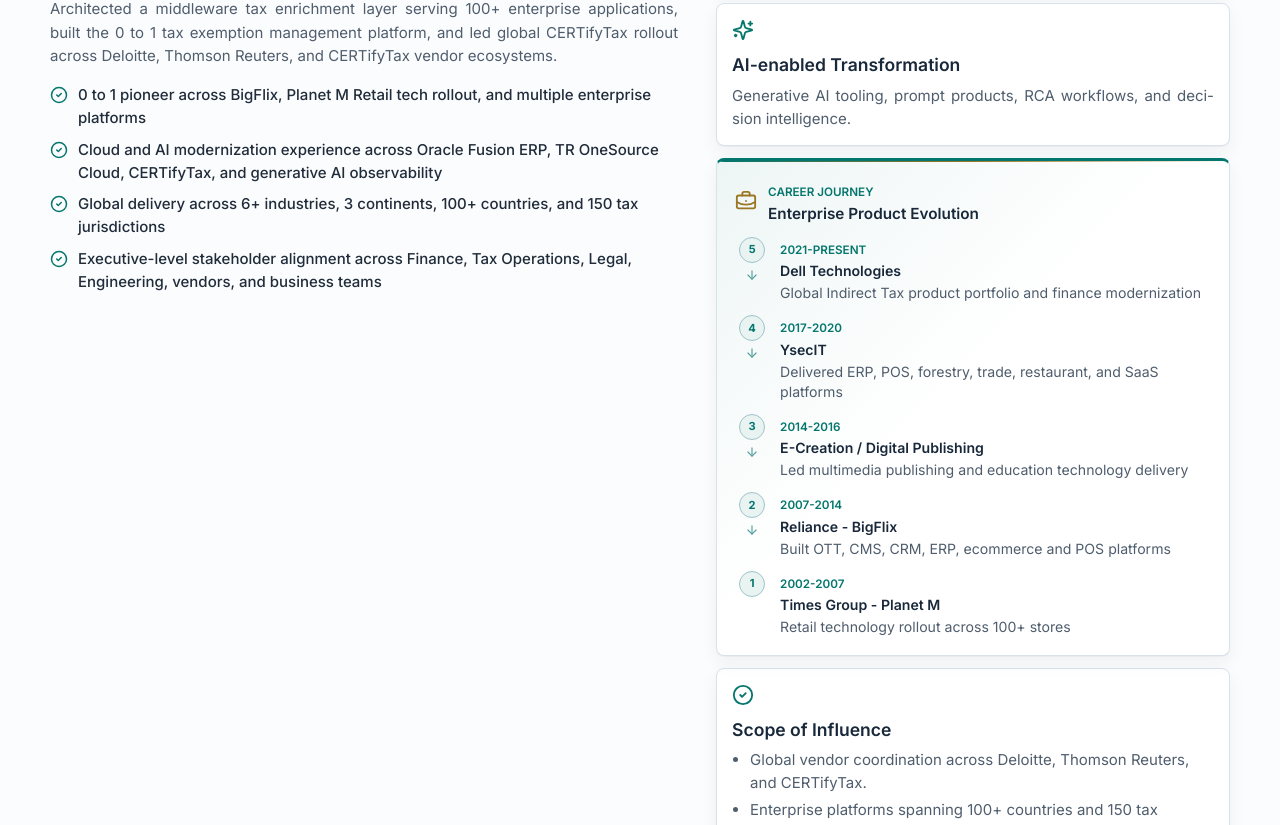
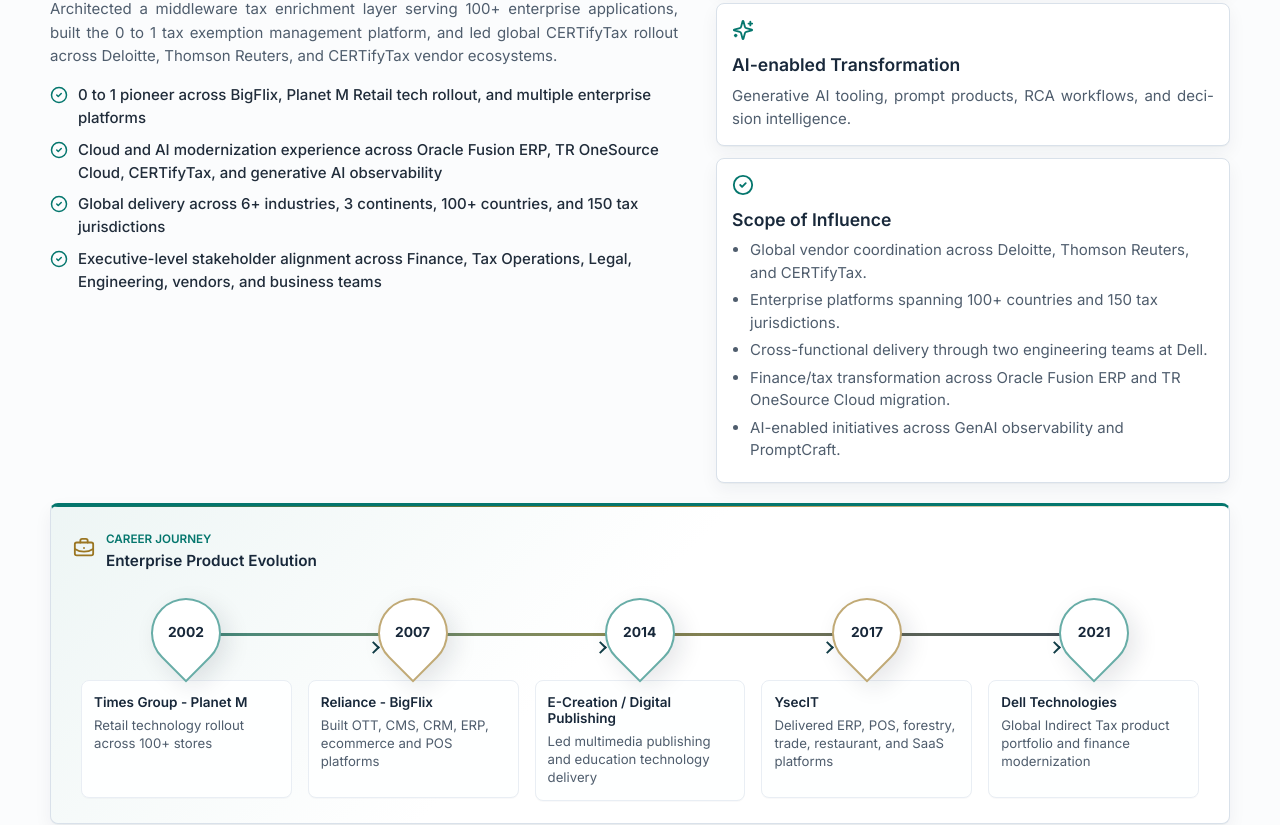
Before and after one commit to vijayshagunkumar/vijayshagunkumar.github.io, a React (Vite) app: page / in a window 1280 px wide. Shown: the part 1115-1940 px from the top of the page. Built offline with nearby package versions, Linux system fonts and the light colour scheme.

Commit message:
Add horizontal career journey timeline

```diff
--- a/src/components/About.tsx
+++ b/src/components/About.tsx
@@ -1,4 +1,4 @@
-import { ArrowDown, BriefcaseBusiness, CheckCircle2, Globe2, Layers3, Sparkles } from "lucide-react";
+import { BriefcaseBusiness, CheckCircle2, Globe2, Layers3, Sparkles } from "lucide-react";
 import { journey, profile, scopeOfInfluence } from "../data/profile";
 import { SectionHeader } from "./SectionHeader";
 
@@ -9,8 +9,6 @@
 ];
 
 export function About() {
-  const descendingJourney = [...journey].reverse();
-
   return (
     <section id="about" className="section">
       <div className="wrap two-column">
@@ -37,30 +35,6 @@
               <p>{card.body}</p>
             </article>
           ))}
-          <div className="timeline-card journey-card">
-            <div className="journey-card-head">
-              <BriefcaseBusiness size={22} />
-              <div>
-                <span>Career Journey</span>
-                <h3>Enterprise Product Evolution</h3>
-              </div>
-            </div>
-            <div className="journey-flow">
-              {descendingJourney.map((item, index) => (
-                <div className="journey-step" key={item.period}>
-                  <div className="journey-marker">
-                    <span>{descendingJourney.length - index}</span>
-                    {index < descendingJourney.length - 1 ? <ArrowDown size={14} /> : null}
-                  </div>
-                  <div>
-                    <span>{item.period}</span>
-                    <strong>{item.company}</strong>
-                    <p>{item.role}</p>
-                  </div>
-                </div>
-              ))}
-            </div>
-          </div>
           <article className="mini-card scope-card">
             <CheckCircle2 size={22} />
             <h3>Scope of Influence</h3>
@@ -72,6 +46,31 @@
           </article>
         </div>
       </div>
+      <div className="wrap">
+        <div className="timeline-card journey-card journey-card-horizontal">
+          <div className="journey-card-head">
+            <BriefcaseBusiness size={22} />
+            <div>
+              <span>Career Journey</span>
+              <h3>Enterprise Product Evolution</h3>
+            </div>
+          </div>
+          <div className="journey-road" aria-label="Career journey timeline">
+            {journey.map((item, index) => (
+              <div className="journey-milestone" key={item.period}>
+                <div className="journey-pin">
+                  <span>{item.period.split("-")[0]}</span>
+                </div>
+                <div className="journey-milestone-card">
+                  <strong>{item.company}</strong>
+                  <p>{item.role}</p>
+                </div>
+                {index < journey.length - 1 ? <div className="journey-connector" aria-hidden="true" /> : null}
+              </div>
+            ))}
+          </div>
+        </div>
+      </div>
     </section>
   );
 }
--- a/src/styles/components.css
+++ b/src/styles/components.css
@@ -716,6 +716,117 @@
   text-align: left;
 }
 
+.journey-card-horizontal {
+  margin-top: 20px;
+  padding: 20px 22px 22px;
+}
+
+.journey-road {
+  position: relative;
+  display: grid;
+  grid-template-columns: repeat(5, minmax(148px, 1fr));
+  gap: 0;
+  align-items: start;
+  padding-top: 14px;
+  overflow-x: visible;
+}
+
+.journey-road::before {
+  content: "";
+  position: absolute;
+  top: 49px;
+  left: 7%;
+  right: 7%;
+  height: 3px;
+  border-radius: 999px;
+  background: linear-gradient(90deg, var(--accent), color-mix(in srgb, var(--accent-2) 78%, var(--accent)), var(--heading));
+  opacity: 0.86;
+}
+
+.journey-milestone {
+  position: relative;
+  min-width: 0;
+  display: grid;
+  justify-items: center;
+  gap: 12px;
+  padding: 0 8px;
+}
+
+.journey-pin {
+  position: relative;
+  z-index: 1;
+  width: 70px;
+  height: 70px;
+  display: grid;
+  place-items: center;
+  border: 2px solid color-mix(in srgb, var(--accent) 60%, var(--surface));
+  border-radius: 999px 999px 999px 12px;
+  background: var(--surface);
+  color: var(--heading);
+  box-shadow: 0 10px 24px rgba(16, 29, 46, 0.11);
+  transform: rotate(-45deg);
+}
+
+.journey-pin span {
+  display: block;
+  color: var(--heading);
+  font-size: 0.92rem;
+  font-weight: 700;
+  line-height: 1;
+  transform: rotate(45deg);
+}
+
+.journey-milestone:nth-child(2n) .journey-pin {
+  border-color: color-mix(in srgb, var(--accent-2) 62%, var(--surface));
+}
+
+.journey-milestone-card {
+  width: 100%;
+  min-height: 118px;
+  padding: 13px 12px;
+  border: 1px solid var(--border-soft);
+  border-radius: 8px;
+  background: color-mix(in srgb, var(--surface) 92%, var(--surface-strong));
+  box-shadow: 0 1px 0 rgba(16, 29, 46, 0.025);
+}
+
+.journey-milestone-card strong {
+  display: block;
+  color: var(--heading);
+  font-size: 0.9rem;
+  line-height: 1.2;
+  font-weight: 600;
+}
+
+.journey-milestone-card p {
+  margin: 6px 0 0;
+  color: var(--muted);
+  font-size: 0.88rem;
+  line-height: 1.38;
+  text-align: left;
+}
+
+.journey-connector {
+  position: absolute;
+  top: 43px;
+  left: calc(50% + 38px);
+  width: calc(100% - 76px);
+  height: 15px;
+  pointer-events: none;
+}
+
+.journey-connector::after {
+  content: "";
+  position: absolute;
+  right: -3px;
+  top: 2px;
+  width: 9px;
+  height: 9px;
+  border-top: 2px solid color-mix(in srgb, var(--heading) 72%, var(--accent));
+  border-right: 2px solid color-mix(in srgb, var(--heading) 72%, var(--accent));
+  transform: rotate(45deg);
+}
+
 .impact-section,
 .contact-section {
   padding: clamp(46px, 5vw, 76px) 0;
@@ -1434,6 +1545,22 @@
 
   .compact-grid.three {
     grid-template-columns: repeat(2, 1fr);
+  }
+
+  .journey-card-horizontal {
+    overflow: hidden;
+  }
+
+  .journey-road {
+    grid-template-columns: repeat(5, 172px);
+    overflow-x: auto;
+    padding-bottom: 8px;
+    scrollbar-width: thin;
+  }
+
+  .journey-road::before {
+    left: 35px;
+    right: 35px;
   }
 }
 
@@ -1494,6 +1621,33 @@
 
   .hero-copy {
     text-align: left;
+  }
+
+  .journey-card-horizontal {
+    padding: 18px 16px;
+  }
+
+  .journey-card-head {
+    align-items: flex-start;
+  }
+
+  .journey-road {
+    grid-template-columns: repeat(5, 158px);
+  }
+
+  .journey-pin {
+    width: 60px;
+    height: 60px;
+  }
+
+  .journey-road::before {
+    top: 44px;
+  }
+
+  .journey-connector {
+    top: 38px;
+    left: calc(50% + 32px);
+    width: calc(100% - 64px);
   }
 
   .executive-summary p,
```
